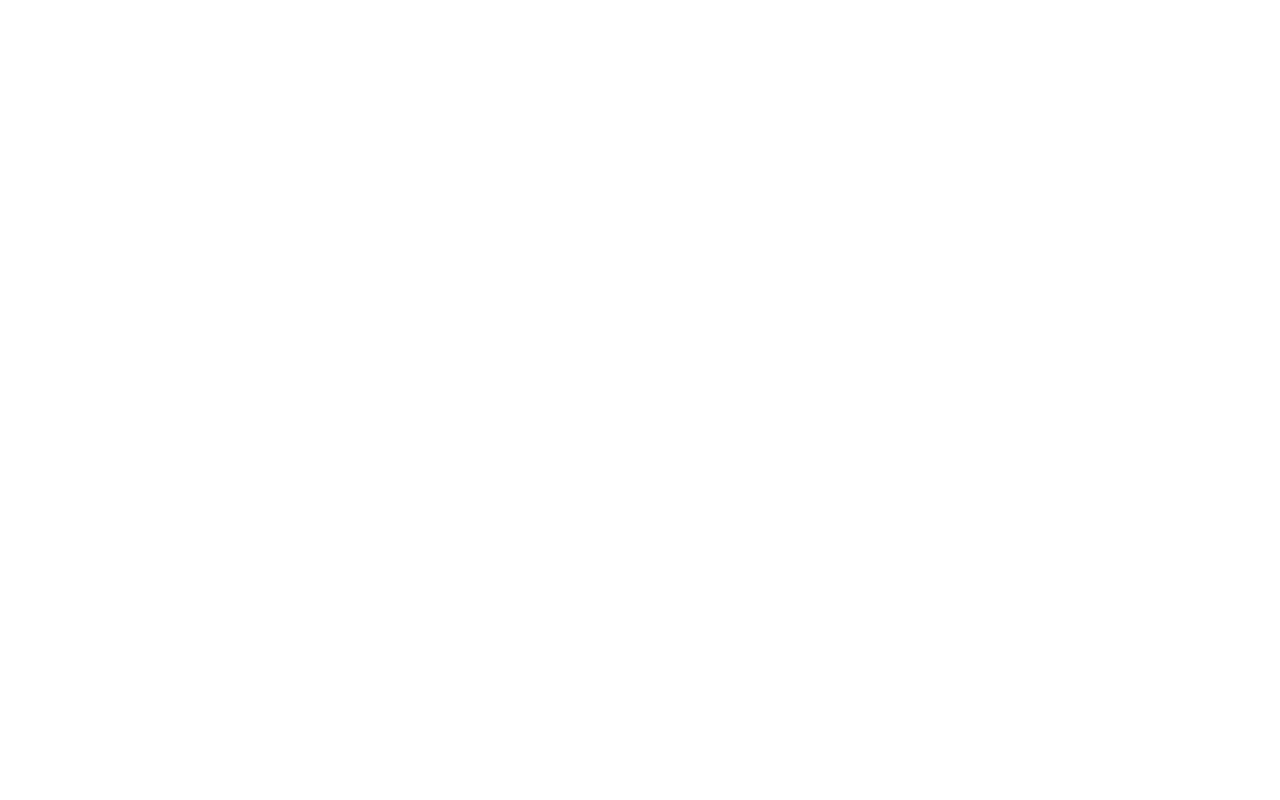
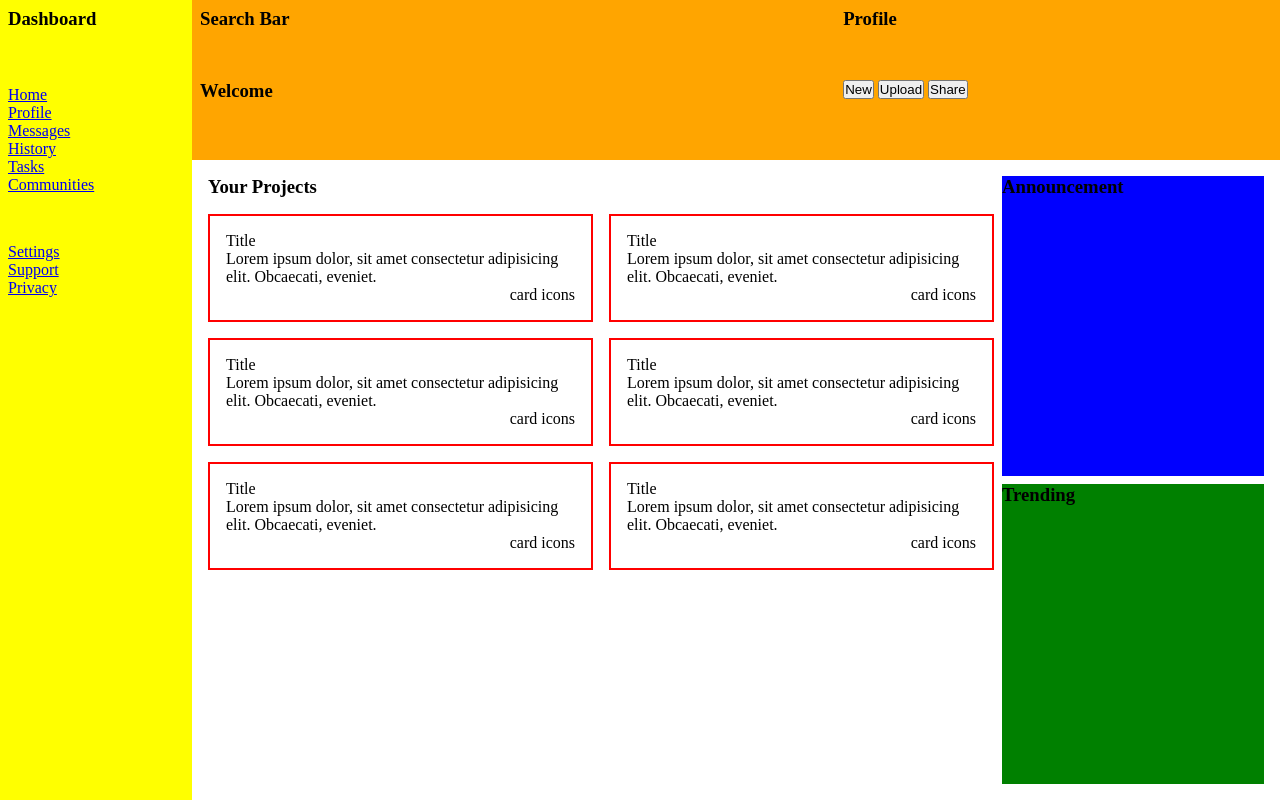
Before and after one commit to fahryanputra/admin-dashboard, a plain HTML site: page index.html in a window 1280 px wide. Drawn offline with Linux system fonts and the light colour scheme.

Commit message:
Finish basic layout

```diff
--- a/index.html
+++ b/index.html
@@ -4,8 +4,123 @@
     <meta charset="UTF-8">
     <meta name="viewport" content="width=device-width, initial-scale=1.0">
     <title>Dashboard</title>
+    <link rel="stylesheet" href="./style.css">
 </head>
 <body>
-
+    <div class="container">
+        <div class="header">
+          <div class="search-bar">
+            <h3>Search Bar</h3>
+          </div>
+          <div class="profile">
+            <h3>Profile</h3>
+          </div>
+          <div class="welcome">
+            <h3>Welcome</h3>
+          </div>
+          <div class="publish">
+            <button class="new-button">New</button>
+            <button class="upload-button">Upload</button>
+            <button class="share-button">Share</button>
+          </div>
+        </div>
+        <div class="sidebar">
+            <div class="sidebar-header">
+                <h3>Dashboard</h3>
+            </div>
+            <ul class="navbar">
+                <li><a href="#">Home</a></li>
+                <li><a href="#">Profile</a></li>
+                <li><a href="#">Messages</a></li>
+                <li><a href="#">History</a></li>
+                <li><a href="#">Tasks</a></li>
+                <li><a href="#">Communities</a></li>
+            </ul>
+            <ul class="setting">
+                <li><a href="#">Settings</a></li>
+                <li><a href="#">Support</a></li>
+                <li><a href="#">Privacy</a></li>
+            </ul>
+        </div>
+        <div class="content">
+            <div class="project">
+                <h3 class="title">Your Projects</h3>
+                <div class="cards">
+                    <div class="card">
+                        <div class="card-title">
+                            <p>Title</p>
+                        </div>
+                        <div class="card-body">
+                            <p>Lorem ipsum dolor, sit amet consectetur adipisicing elit. Obcaecati, eveniet.</p>
+                        </div>
+                        <div class="icons">
+                            <p>card icons</p>
+                        </div>
+                    </div>
+                    <div class="card">
+                        <div class="card-title">
+                            <p>Title</p>
+                        </div>
+                        <div class="card-body">
+                            <p>Lorem ipsum dolor, sit amet consectetur adipisicing elit. Obcaecati, eveniet.</p>
+                        </div>
+                        <div class="icons">
+                            <p>card icons</p>
+                        </div>
+                    </div>
+                    <div class="card">
+                        <div class="card-title">
+                            <p>Title</p>
+                        </div>
+                        <div class="card-body">
+                            <p>Lorem ipsum dolor, sit amet consectetur adipisicing elit. Obcaecati, eveniet.</p>
+                        </div>
+                        <div class="icons">
+                            <p>card icons</p>
+                        </div>
+                    </div>
+                    <div class="card">
+                        <div class="card-title">
+                            <p>Title</p>
+                        </div>
+                        <div class="card-body">
+                            <p>Lorem ipsum dolor, sit amet consectetur adipisicing elit. Obcaecati, eveniet.</p>
+                        </div>
+                        <div class="icons">
+                            <p>card icons</p>
+                        </div>
+                    </div>
+                    <div class="card">
+                        <div class="card-title">
+                            <p>Title</p>
+                        </div>
+                        <div class="card-body">
+                            <p>Lorem ipsum dolor, sit amet consectetur adipisicing elit. Obcaecati, eveniet.</p>
+                        </div>
+                        <div class="icons">
+                            <p>card icons</p>
+                        </div>
+                    </div>
+                    <div class="card">
+                        <div class="card-title">
+                            <p>Title</p>
+                        </div>
+                        <div class="card-body">
+                            <p>Lorem ipsum dolor, sit amet consectetur adipisicing elit. Obcaecati, eveniet.</p>
+                        </div>
+                        <div class="icons">
+                            <p>card icons</p>
+                        </div>
+                    </div>
+                </div>
+            </div>
+            <div class="announcement">
+                <h3 class="title">Announcement</h3>
+            </div>
+            <div class="trending">
+                <h3 class="title">Trending</h3>
+            </div>
+        </div>
+    </div>
 </body>
 </html>
--- a/style.css
+++ b/style.css
@@ -0,0 +1,76 @@
+* {
+    box-sizing: border-box;
+    margin: 0;
+    padding: 0;
+}
+
+.container {
+    display: grid;
+    grid-template-columns: 15vw 85vw;
+    grid-template-rows: 20vh 80vh;
+}
+
+.header {
+    background-color: orange;
+    grid-column: 2;
+    grid-row: 1;
+    display: grid;
+    grid-template-columns: 3fr 2fr;
+    grid-template-rows: 1fr 1fr;
+    padding: .5rem;
+}
+
+.sidebar {
+    background-color: yellow;
+    grid-column: 1;
+    grid-row: 1 / span 2;
+    display: grid;
+    grid-template-rows: 1fr 2fr 7fr;
+    padding: .5rem;
+}
+
+.content {
+    display: grid;
+    grid-template-columns: 3fr 1fr;
+    grid-template-rows: 1fr 1fr;
+    gap: .5rem;
+    padding: 1rem;
+}
+
+.content .title {
+    margin-bottom: 1rem;
+}
+
+.project {
+    grid-column: 1;
+    grid-row: 1 / span 2;
+    overflow: auto;
+}
+
+.cards {
+    display: grid;
+    grid-template-columns: repeat(auto-fit, minmax(300px, 1fr));;
+    gap: 1rem;
+}
+
+.cards > .card {
+    border: 2px red solid;
+    padding: 1rem;
+}
+
+.card > .icons {
+    display: flex;
+    justify-content: flex-end;
+}
+
+.announcement {
+    background-color: blue;
+    grid-column: 2;
+    grid-row: 1;
+    overflow: auto;
+}
+
+.trending {
+    background-color: green;
+    overflow: auto;
+}
```
